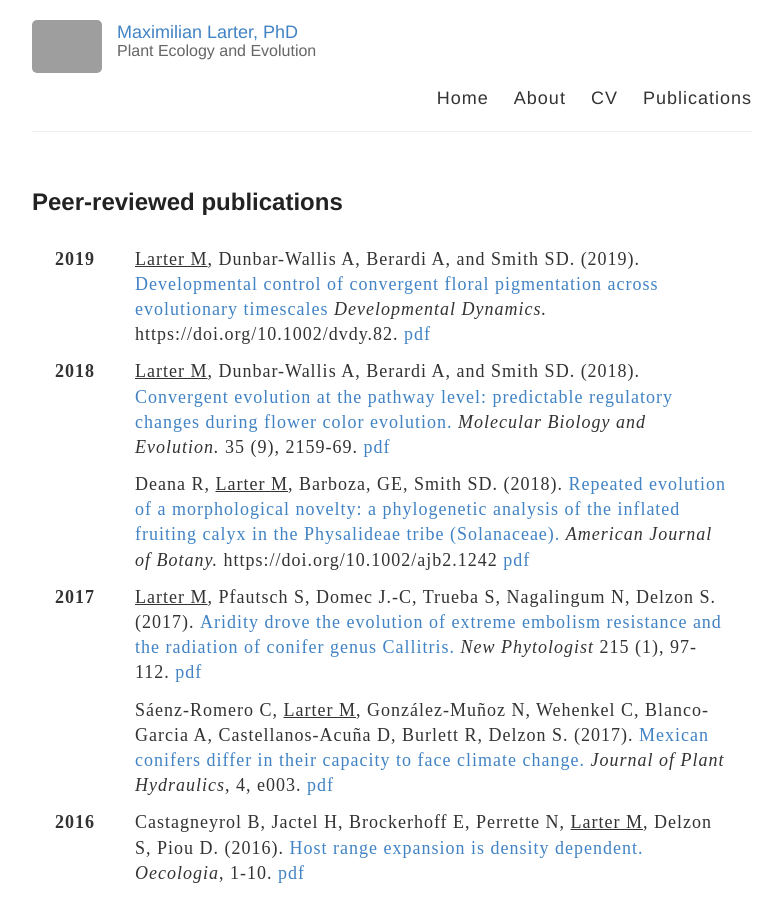
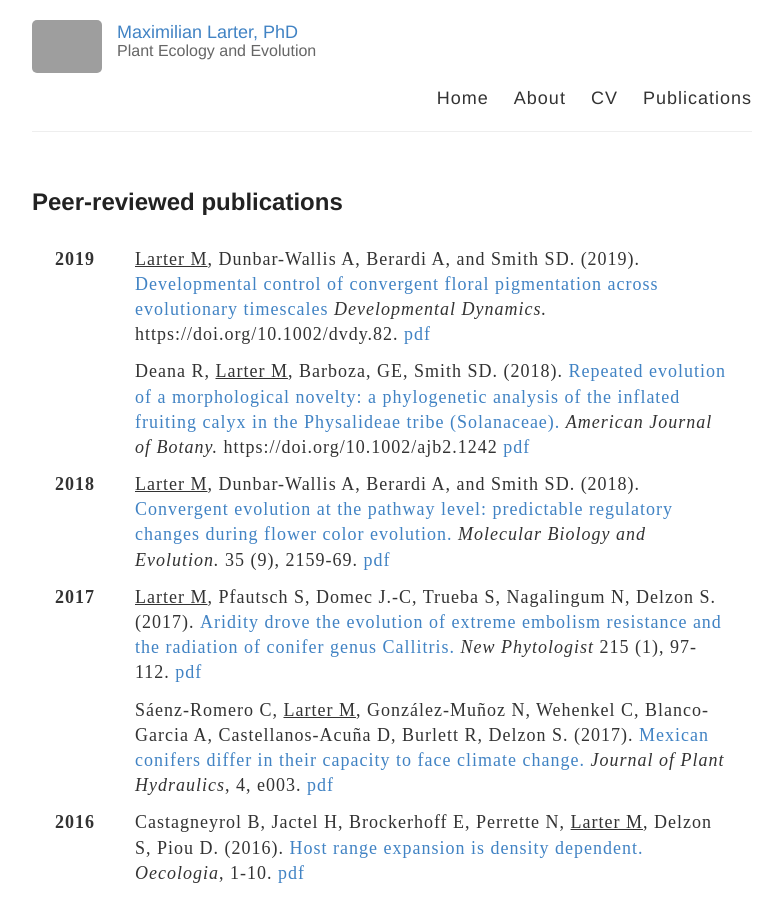
Before and after one commit to MaxLarter/maxlarter.github.io, a Jekyll site: the page publications/publications.html, which Jekyll copies as it is, in a window 1280 px wide and 900 px high. Shown: the whole window, without its empty margins (248-1030 px from the left). Built offline with Jekyll 4.4.1, drawn with Linux system fonts in a browser that asks for light colours; grey boxes are pictures that could not be loaded.

Commit message:
Update publications.html

```diff
--- a/publications/publications.html
+++ b/publications/publications.html
@@ -51,16 +51,18 @@
 				</tr>
 
 				<tr>
+					<td><b></b></td>
+					<td>Deana R, <u>Larter M</u>, Barboza, GE, Smith SD. (2018). <a href="https://bsapubs.onlinelibrary.wiley.com/doi/abs/10.1002/ajb2.1242" target="_blank">Repeated evolution of a morphological novelty: a phylogenetic analysis of the inflated fruiting calyx in the Physalideae tribe (Solanaceae).</a> <i>American Journal of Botany.</i> https://doi.org/10.1002/ajb2.1242 <a href="https://github.com/MaxLarter/maxlarter.github.io/blob/master/_pdfs/Deanna%20et%20al%202019%20AmJBot%20-%20Repeated%20evolution%20of%20a%20morphological%20novelty%20a%20phylogenetic%20analysis%20of%20the%20inflated%20fruiting%20calyx%20in%20the%20Physalideae%20tribe%20(Solanaceae).pdf" target="_blank">pdf</a>
+					</td>
+				</tr>
+
+
+				<tr>
 					<td><b>2018</b></td>
 					<td><u>Larter M</u>, Dunbar-Wallis A, Berardi A, and Smith SD. (2018). <a href="https://academic.oup.com/mbe/advance-article-abstract/doi/10.1093/molbev/msy117/5034462" target="_blank">Convergent evolution at the pathway level: predictable regulatory changes during flower color evolution.</a> <i>Molecular Biology and Evolution.</i> 35 (9), 2159-69. <a href="https://github.com/MaxLarter/maxlarter.github.io/blob/master/_pdfs/Larter%20et%20al%202018%20MBE%20-%20Convergent%20evolution%20at%20the%20pathway%20level%20predictable%20regulatory%20changes%20during%20flower%20color%20transitions.pdf target="_blank">pdf</a>
 					</td>
 				</tr>
 
-				<tr>
-					<td><b></b></td>
-					<td>Deana R, <u>Larter M</u>, Barboza, GE, Smith SD. (2018). <a href="https://bsapubs.onlinelibrary.wiley.com/doi/abs/10.1002/ajb2.1242" target="_blank">Repeated evolution of a morphological novelty: a phylogenetic analysis of the inflated fruiting calyx in the Physalideae tribe (Solanaceae).</a> <i>American Journal of Botany.</i> https://doi.org/10.1002/ajb2.1242 <a href="https://github.com/MaxLarter/maxlarter.github.io/blob/master/_pdfs/Deanna%20et%20al%202019%20AmJBot%20-%20Repeated%20evolution%20of%20a%20morphological%20novelty%20a%20phylogenetic%20analysis%20of%20the%20inflated%20fruiting%20calyx%20in%20the%20Physalideae%20tribe%20(Solanaceae).pdf" target="_blank">pdf</a>
-					</td>
-				</tr>
 
 				<tr>
 					<td><b>2017</b></td>
```
